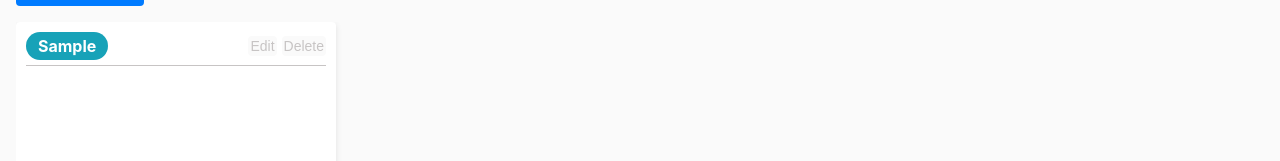
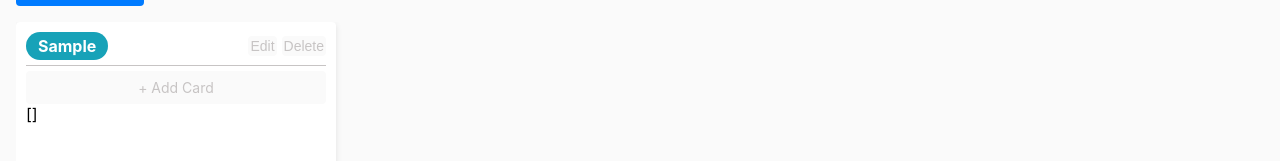
Before and after one commit to vikashyap/Trelo-board, a React (Create React App) app: page / in a window 1280 px wide. Both pictures are taken after typing "Sample" into the empty fields and a click on the button "Add Column". Shown: the part 150-311 px from the top of the page. Built offline with nearby package versions, Linux system fonts and the light colour scheme.

Commit message:
add card button view into colums

```diff
--- a/src/board/reducer/BoardReducer.ts
+++ b/src/board/reducer/BoardReducer.ts
@@ -20,6 +20,27 @@ const reducer = (state: BoardState, action: BoardAction): BoardState => {
         columns: state.columns.filter((column) => column.id !== action.payload),
         cards: state.cards.filter((card) => card.columnId !== action.payload),
       };
+    case "ADD_CARD":
+      return {
+        ...state,
+        cards: [...state.cards, action.payload],
+      };
+    case "EDIT_CARD":
+      return {
+        ...state,
+        cards: state.cards.map((card) =>
+          card.id === action.payload.id ? action.payload : card
+        ),
+      };
+    case "DELETE_CARD":
+      const deletedCardId = action.payload;
+      const updatedCards = state.cards.filter(
+        (card) => card.id !== deletedCardId
+      );
+      return {
+        ...state,
+        cards: updatedCards,
+      };
     default:
       return state;
   }
--- a/src/board/types/Board.ts
+++ b/src/board/types/Board.ts
@@ -23,7 +23,10 @@ export interface BoardContextType {
 export type BoardAction =
   | { type: "ADD_COLUMN"; payload: Column }
   | { type: "EDIT_COLUMN"; payload: Column }
-  | { type: "DELETE_COLUMN"; payload: number };
+  | { type: "DELETE_COLUMN"; payload: number }
+  | { type: "ADD_CARD"; payload: Card }
+  | { type: "EDIT_CARD"; payload: Card }
+  | { type: "DELETE_CARD"; payload: number };
 
 export type ExcludedActionTypes = Exclude<BoardAction["type"], "ADD_COLUMN">;
 
--- a/src/board/views/BoardLayoutStyle.css
+++ b/src/board/views/BoardLayoutStyle.css
@@ -81,3 +81,23 @@
     color:#007bff;
     font-weight: bold;
   }
+
+    /* Styles for the "Add Card" button */
+.add-card-button {
+  background-color:#fafafa;
+  color: #c7c4c4;
+  border: none;
+  border-radius: 4px;
+  padding: 8px 12px;
+  font-size: 14px;
+  cursor: pointer;
+  text-align: center;
+  user-select: none;
+  transition: background-color 0.3s ease;
+}
+
+.add-card-button:hover {
+  background-color: #e2e5e7;
+  color:#007bff;
+  font-weight: bold;
+}
--- /dev/null
+++ b/src/board/views/BoardPageColumnAddCardView.tsx
@@ -0,0 +1,31 @@
+import { FC, useCallback } from "react";
+import { useBoardContext } from "../BoardContextProvider";
+import { Card } from "../types/Board";
+
+interface Props {
+  columnId: number;
+}
+
+export const BoardPageColumnAddCardView: FC<Props> = ({ columnId }) => {
+  const { dispatch } = useBoardContext();
+
+  const handleAddCardInColumnClick = useCallback(
+    (columnId: number) => {
+      const newCard: Card = {
+        id: Date.now(),
+        title: "Untitled card",
+        columnId,
+      };
+      dispatch({ type: "ADD_CARD", payload: newCard });
+    },
+    [dispatch]
+  );
+  return (
+    <div
+      className="add-card-button"
+      onClick={() => handleAddCardInColumnClick(columnId)}
+    >
+      + Add Card
+    </div>
+  );
+};
--- a/src/board/views/BoardPageColumnView.tsx
+++ b/src/board/views/BoardPageColumnView.tsx
@@ -3,6 +3,7 @@ import { Input } from "../../components/Input/Input";
 import StyledH2 from "../../components/StyledComponents/StyledH2";
 import { useBoardContext } from "../BoardContextProvider";
 import { Card } from "../types/Board";
+import { BoardPageColumnAddCardView } from "./BoardPageColumnAddCardView";
 import { BoardPageColumnCardActionsView } from "./BoardPageColumnCardActionsView";
 
 export const BoardPageColumnView: FC = () => {
@@ -62,6 +63,8 @@ export const BoardPageColumnView: FC = () => {
               />
             </div>
           </div>
+          <BoardPageColumnAddCardView columnId={column.id} />
+          {JSON.stringify(state.cards)}
         </div>
       ))}
     </div>
```
